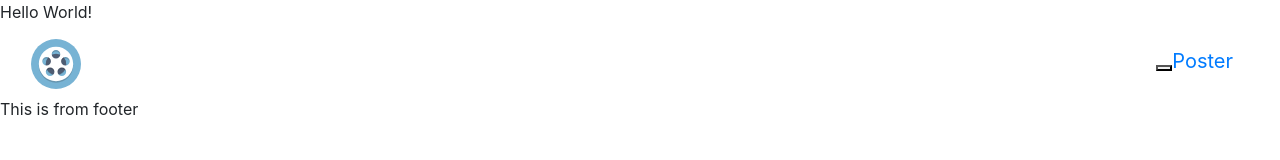
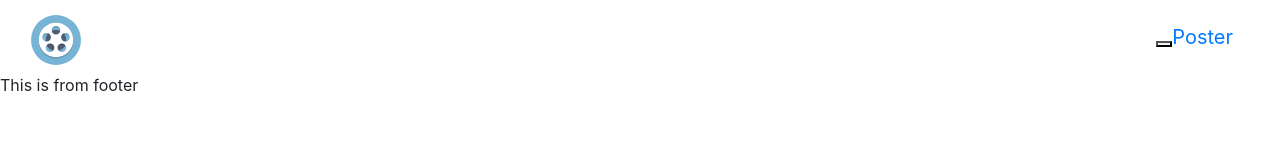
Before and after one commit to kushalpandya/poster, a React app: page app/index.html in a window 1280 px wide. Built offline with nearby package versions, Linux system fonts and the light colour scheme.

Commit message:
Removed sample text.

```diff
--- a/app/index.html
+++ b/app/index.html
@@ -6,7 +6,6 @@
     <link rel="stylesheet" href="https://maxcdn.bootstrapcdn.com/bootswatch/3.3.6/paper/bootstrap.min.css" media="screen">
 </head>
 <body>
-    Hello World!
     <div id="poster-app"></div>
     <script src="app.min.js" charset="utf-8"></script>
 </body>
```
